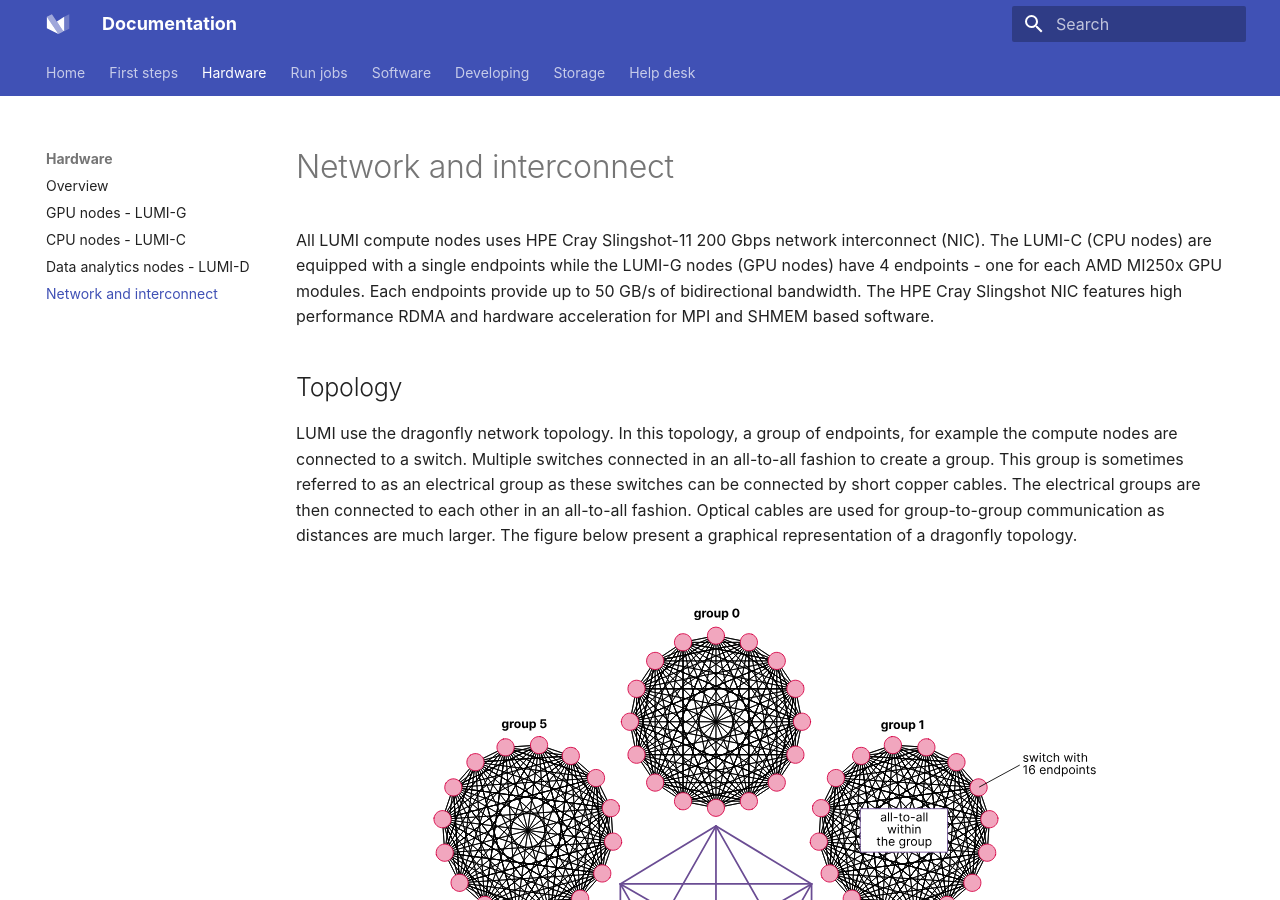
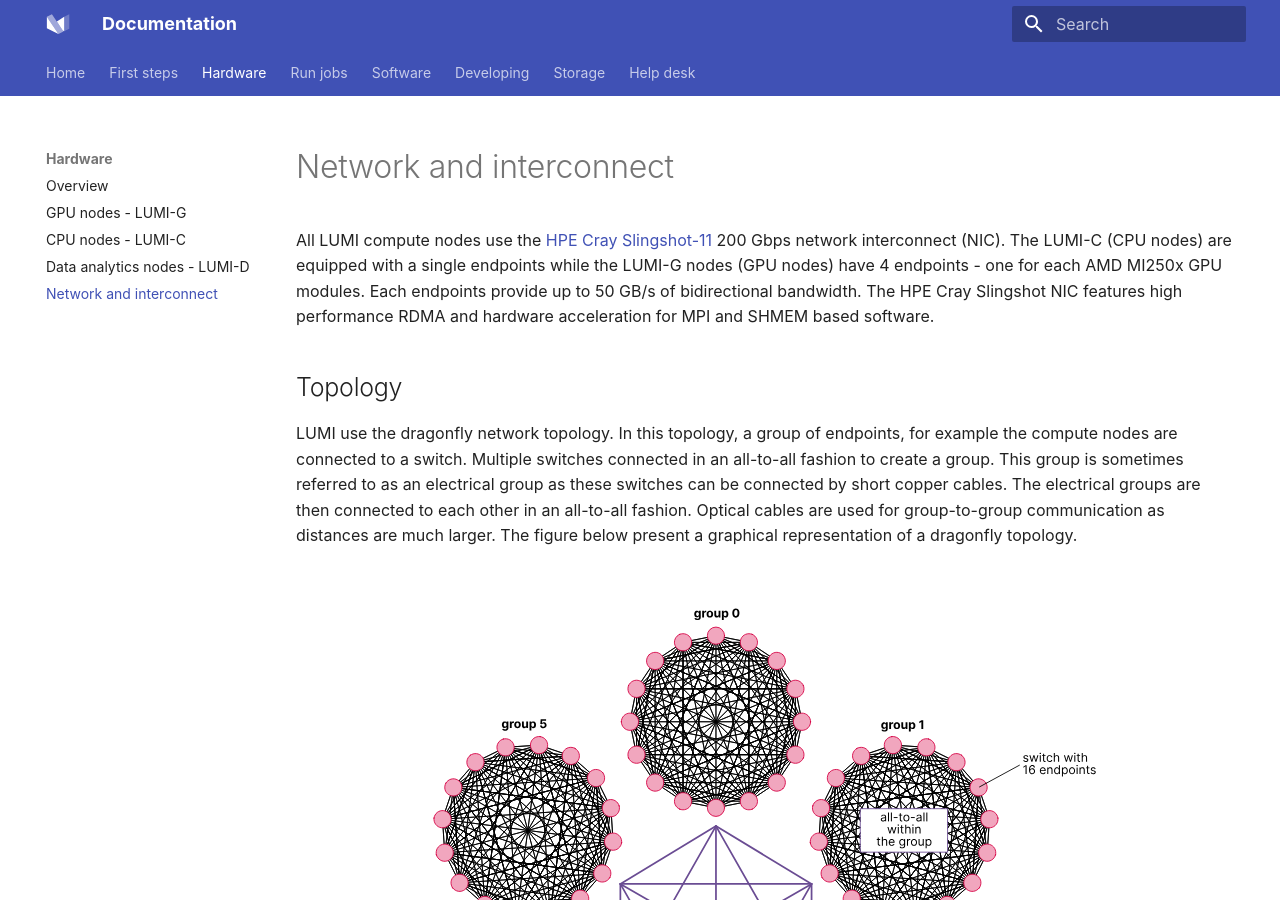
Before and after one commit to Lumi-supercomputer/lumi-userguide, an MkDocs documentation site: the page built from docs/hardware/network.md, in a window 1280 px wide and 900 px high. Built offline with MkDocs 1.6.1 and Material for MkDocs 9.7.7, drawn with Linux system fonts in a browser that asks for light colours.

Commit message:
Minor updates to address review comments by hdrei.

```diff
--- a/docs/hardware/network.md
+++ b/docs/hardware/network.md
@@ -3,12 +3,14 @@
   - toc
 ---
 
-All LUMI compute nodes uses HPE Cray Slingshot-11 200 Gbps network interconnect
-(NIC). The LUMI-C (CPU nodes) are equipped with a single endpoints while the
-LUMI-G nodes (GPU nodes) have 4 endpoints - one for each AMD MI250x GPU modules.
-Each endpoints provide up to 50 GB/s of bidirectional bandwidth. The HPE Cray
-Slingshot NIC features high performance RDMA and hardware acceleration for MPI
-and SHMEM based software.
+[slingshot-11-hpe-page]: https://www.hpe.com/emea_europe/en/compute/hpc/slingshot-interconnect.html
+
+All LUMI compute nodes use the [HPE Cray Slingshot-11][slingshot-11-hpe-page]
+200 Gbps network interconnect (NIC). The LUMI-C (CPU nodes) are equipped with a
+single endpoints while the LUMI-G nodes (GPU nodes) have 4 endpoints - one for
+each AMD MI250x GPU modules. Each endpoints provide up to 50 GB/s of
+bidirectional bandwidth. The HPE Cray Slingshot NIC features high performance
+RDMA and hardware acceleration for MPI and SHMEM based software.
 
 ## Topology
 
```
Also changed, not shown: docs/software/containers/singularity.md (+10 -10 lines), docs/software/packages/pytorch.md (+4 -3 lines).
